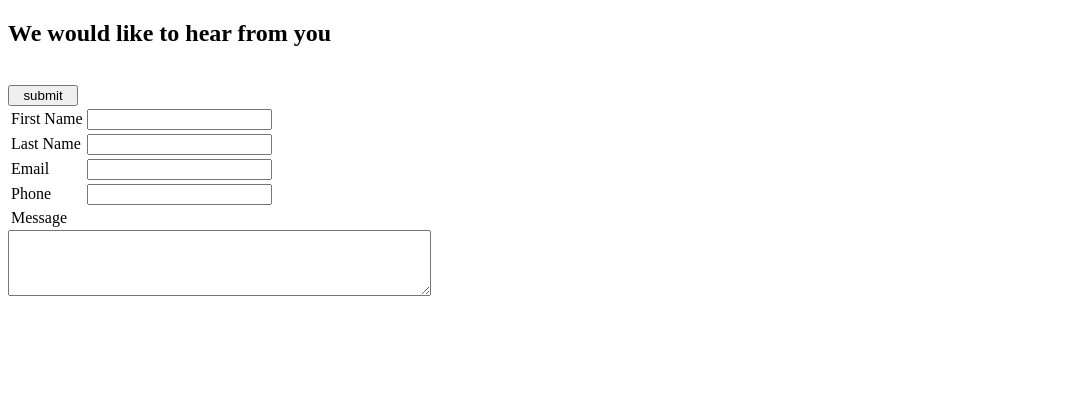
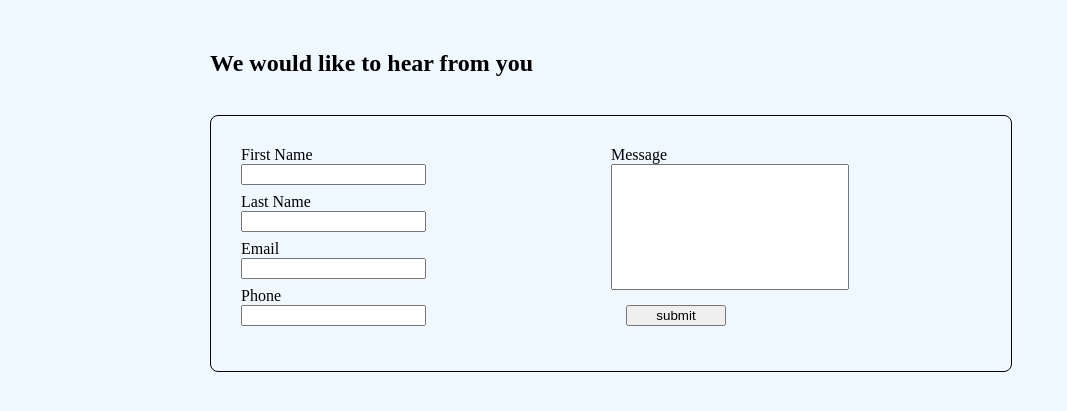
Before and after one commit to waseem-ji/assignment3, a PHP site: page /contactus.php in a window 1280 px wide. Shown: the top 411 px of the page, without its empty margins (0-1067 px from the left). Run offline with PHP 8.4, Linux system fonts and the light colour scheme.

Commit message:
Finished styling

```diff
--- a/contactus.php
+++ b/contactus.php
@@ -60,36 +60,44 @@ if ($_SERVER["REQUEST_METHOD"] == "POST") {
     <meta http-equiv="X-UA-Compatible" content="IE=edge">
     <meta name="viewport" content="width=device-width, initial-scale=1.0">
     <title>Contact Me!!</title>
+    <link rel="stylesheet" href="css/home.css">
+    <link rel="stylesheet" href="css/contactus.css">
 </head>
 <body>
-    <h2>We would like to hear from you </h2>
-    <br>
-    <form action="" method = "post" id="feedback">
-        <table>
-            <tr>
-                <td>First Name</td>
-                <td><input type="text" name="fname"></td>
-            </tr>
-            <tr>
-                <td>Last Name</td>
-                <td><input type="text" name="lname"></td>
-            </tr>
-            <tr>
-                <td>Email</td>
-                <td><input type="text" name="email"></td>
-                <td><input type="hidden" value= <?php echo $email;?>></td>
-            </tr>
-            <tr>
-                <td>Phone</td>
-                <td><input type="text" name="phone"></td>
-            </tr>
-            <tr>
-                <td>Message</td>
+    <div class="container">
 
-            </tr>
-            <input type="submit" value="  submit  ">
-        </table>
-    </form>
-    <textarea rows="4" cols="50" name="user_message" form="feedback"></textarea><br>
+        <h2>We would like to hear from you </h2>
+        <br>
+        <form action="" method = "post" id="feedback">
+            <div class="user-input">
+                <div class="user-info">
+                    <label for="fname">First Name</label>
+                    <input type="text" name="fname" id="fname">
+
+                    <label for="lname">Last Name</label>
+                    <input type="text" name="lname" id="lname">
+
+
+                    <label for="email">Email</label>
+                    <input type="text" name="email" id="email">
+                    <!-- <input type="hidden" value= <?php echo $email;?>>  -->
+
+
+                    <label for="phone">Phone</label>
+                    <input type="text" name="phone" id="phone">
+                </div>
+
+
+                <div class="user-message">
+                    <label for="user_message">Message</label>
+                    <input type="text" name="user_message" id="user_message" class="user_message-input">
+                    <input type="submit" value="  submit  " class="submit">
+                </div>
+            </div>
+
+
+        </form>
+
+    </div>
 </body>
 </html>
--- /dev/null
+++ b/css/contactus.css
@@ -0,0 +1,29 @@
+.user-input {
+    width: 740px;
+    border: 1px solid black;
+    border-radius: 8px;
+    display: flex;
+    padding: 30px;
+}
+
+.user-info {
+    flex:1;
+}
+.user-info input
+{
+    display: block;
+    margin-bottom: 8px;
+}
+.user-message {
+    flex: 1;
+}
+.user-message input{
+    display: block;
+    width: 230px;
+    height: 120px;
+}
+.user-message .submit {
+    margin: 15px;
+    width: 100px;
+    height: auto;
+}
--- /dev/null
+++ b/css/home.css
@@ -0,0 +1,83 @@
+body {
+    padding: 0;
+    margin: 0;
+    background-color: aliceblue;
+}
+.container {
+    width: 940px;
+    margin-left: auto;
+    margin-right: auto;
+    /* background-color: beige; */
+    padding-left: 40px;
+    padding-right: 40px;
+    box-sizing: border-box;
+    padding-top: 30px;
+}
+.top
+{
+    background-color: bisque;
+}
+.group:before,
+.group:after {
+  content: "";
+  display: table;
+}
+.group:after {
+  clear: both;
+}
+.group {
+  zoom: 1; /* For IE 6/7 (trigger hasLayout) */
+}
+
+header {
+    max-width: 740px;
+    margin-left: 30px;
+
+    padding: 30px 10px;
+}
+/* Navigation Start */
+.site-nav ul{
+    list-style: none    ;
+}
+.site-nav li {
+    float: left;
+    border: 1px solid black;
+    padding: 10px 20px;
+    margin-right: 10px;
+    border-radius: 6px;
+}
+.site-nav li:nth-child(5) {
+    background-color: yellow;
+}
+.site-nav a {
+    text-decoration: none;
+}
+.site-nav li:hover,
+.site-nav a:hover {
+    background-color: purple;
+    color: white;
+}
+/* Navigation End */
+
+/* Card styling */
+.card {
+    display: flex;
+    width: 700px;
+    margin: 10px;
+    box-sizing: border-box;
+
+
+}
+.inner-card-1,
+.inner-card-2 {
+    margin: 10px;
+   height: 280px;
+    flex:1;
+    border: 1px solid gray;
+    border-radius: 9px;
+    box-shadow: inset 0px 0px 13px gray, 10px 10px 10px gray;
+    display: flex;
+    flex-direction: column;
+    /* justify-content: center; */
+    align-items: center;
+}
--- a/feedbacksWithoutMysql.csv
+++ b/feedbacksWithoutMysql.csv
@@ -1,3 +1,9 @@
 user,2,user2@gmail.com,0987654321,"Does the second message comes on the second line?"
 "user ",3,user3@gmail.com,1234509876,"Does the third message append after the second one"
 client,4,client4@gmaill.com,0987612345,"Will the 4th message come under the 3rd"
+TEst1,12,user@gmail.com,0987654123,"testing 43121"
+rtw,rey,sha@gmail.com,0987456122,dfsdf
+go,back,goback@gmail.com,1234567890,"testing the go back form"
+ramu,somu,fivestar@gmail.com,9645251428,"Testin input message field"
+Akshay,ahmed,anand@gmail.com,6789054321,"will this work without table and styling"
+dasamolam,damu,damu@dharavi.com,0086953167,"nee dharaavi dharavi nn kettit undo"
```
Also changed, not shown: css/success.css (added, +35 -0 lines), index.php (+36 -7 lines), success.php (+27 -29 lines).
